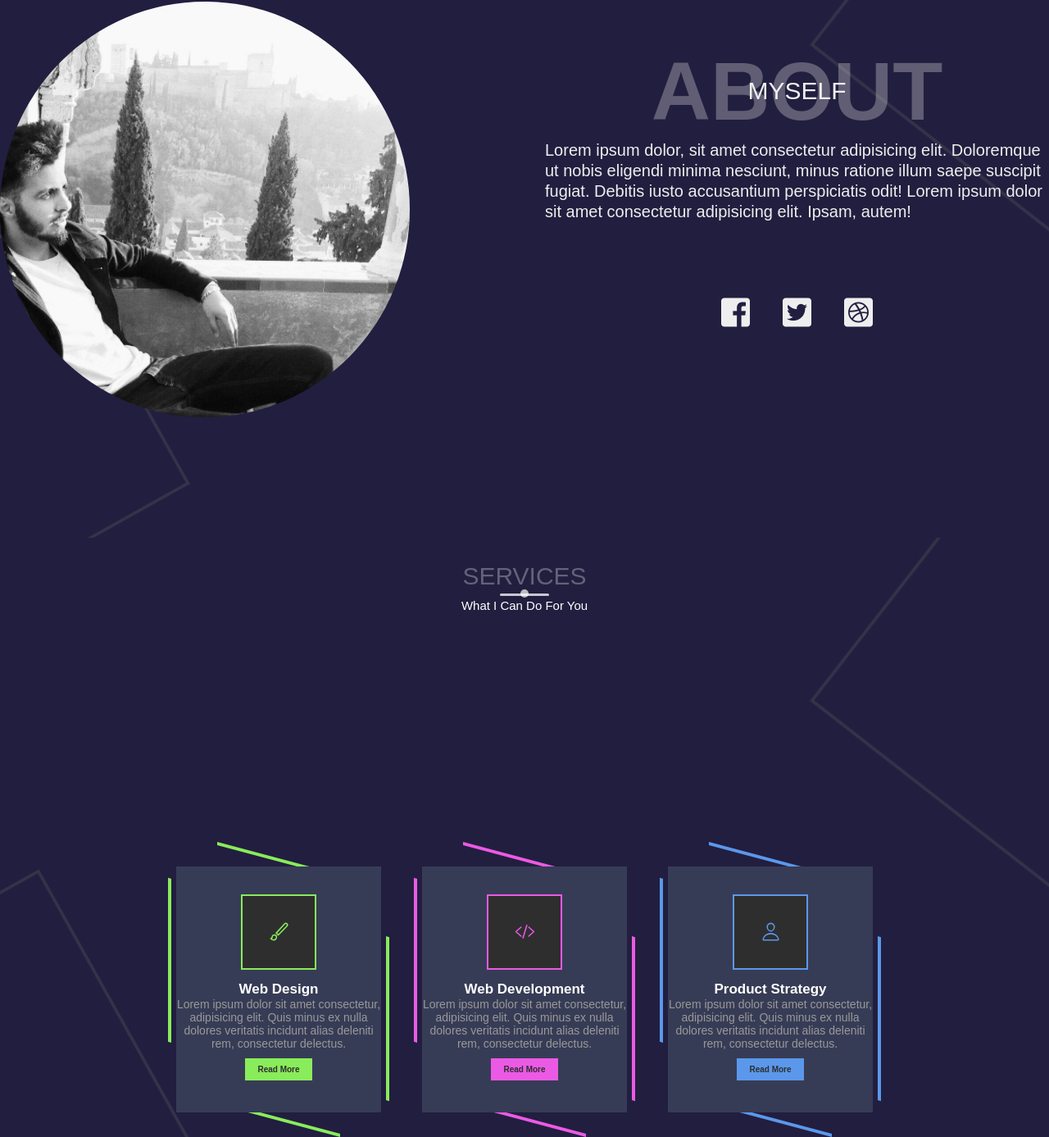
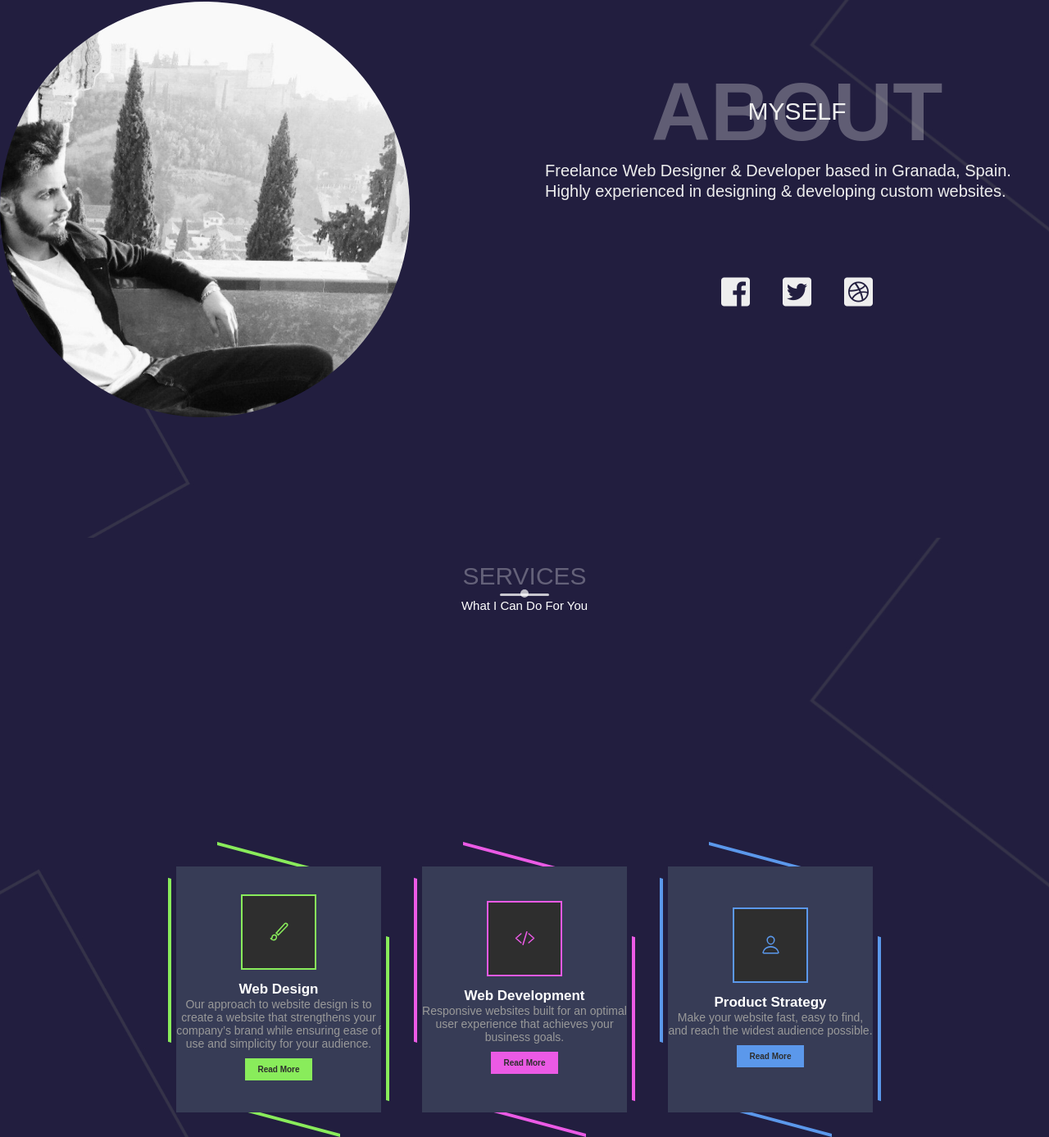
Before and after one commit to darckalias/darckalias.github.io, a plain HTML site: page index.html in a window 1280 px wide. Shown: the part 944-2331 px from the top of the page at 82% size. Drawn offline with nearby package versions, Linux system fonts and the light colour scheme.

Commit message:
some changes in the paragraphs

```diff
--- a/index.html
+++ b/index.html
@@ -55,7 +55,8 @@
                       <h1>About</h1>
                       <h6>Myself</h6>
                 </div>
-                <p>Lorem ipsum dolor, sit amet consectetur adipisicing elit. Doloremque ut nobis eligendi minima nesciunt, minus ratione illum saepe suscipit fugiat. Debitis iusto accusantium perspiciatis odit! Lorem ipsum dolor sit amet consectetur adipisicing elit. Ipsam, autem!
+                <p>Freelance Web Designer & Developer based in Granada, Spain.
+                  Highly experienced in designing & developing custom  websites.
                 </p>
 
                 <div class="social-media">
@@ -93,7 +94,7 @@
               <nav class="icon"><ion-icon name="brush-outline"></ion-icon></nav>
               <nav class="text">
                 <h3>Web Design</h3>
-                <p>Lorem ipsum dolor sit amet consectetur, adipisicing elit. Quis minus ex nulla dolores veritatis incidunt alias deleniti rem, consectetur delectus.</p>
+                <p>Our approach to website design is to create a website that strengthens your company’s brand while ensuring ease of use and simplicity for your audience.</p>
                 <a href="#">Read More</a>
               </nav>
             </nav>
@@ -105,7 +106,7 @@
               <nav class="icon"><ion-icon name="code-slash-outline"></ion-icon></nav>
               <nav class="text">
                 <h3>Web Development</h3>
-                <p>Lorem ipsum dolor sit amet consectetur, adipisicing elit. Quis minus ex nulla dolores veritatis incidunt alias deleniti rem, consectetur delectus.</p>
+                <p>Responsive websites built for an optimal user experience that achieves your business goals.</p>
                 <a href="#">Read More</a>
               </nav>
             </nav>
@@ -117,7 +118,7 @@
               <nav class="icon"><ion-icon name="person-outline"></ion-icon></nav>
               <nav class="text">
                 <h3>Product Strategy</h3>
-                <p>Lorem ipsum dolor sit amet consectetur, adipisicing elit. Quis minus ex nulla dolores veritatis incidunt alias deleniti rem, consectetur delectus.</p>
+                <p>Make your website fast, easy to find, and reach the widest audience possible.</p>
                 <a href="#">Read More</a>
               </nav>
             </nav>
```
